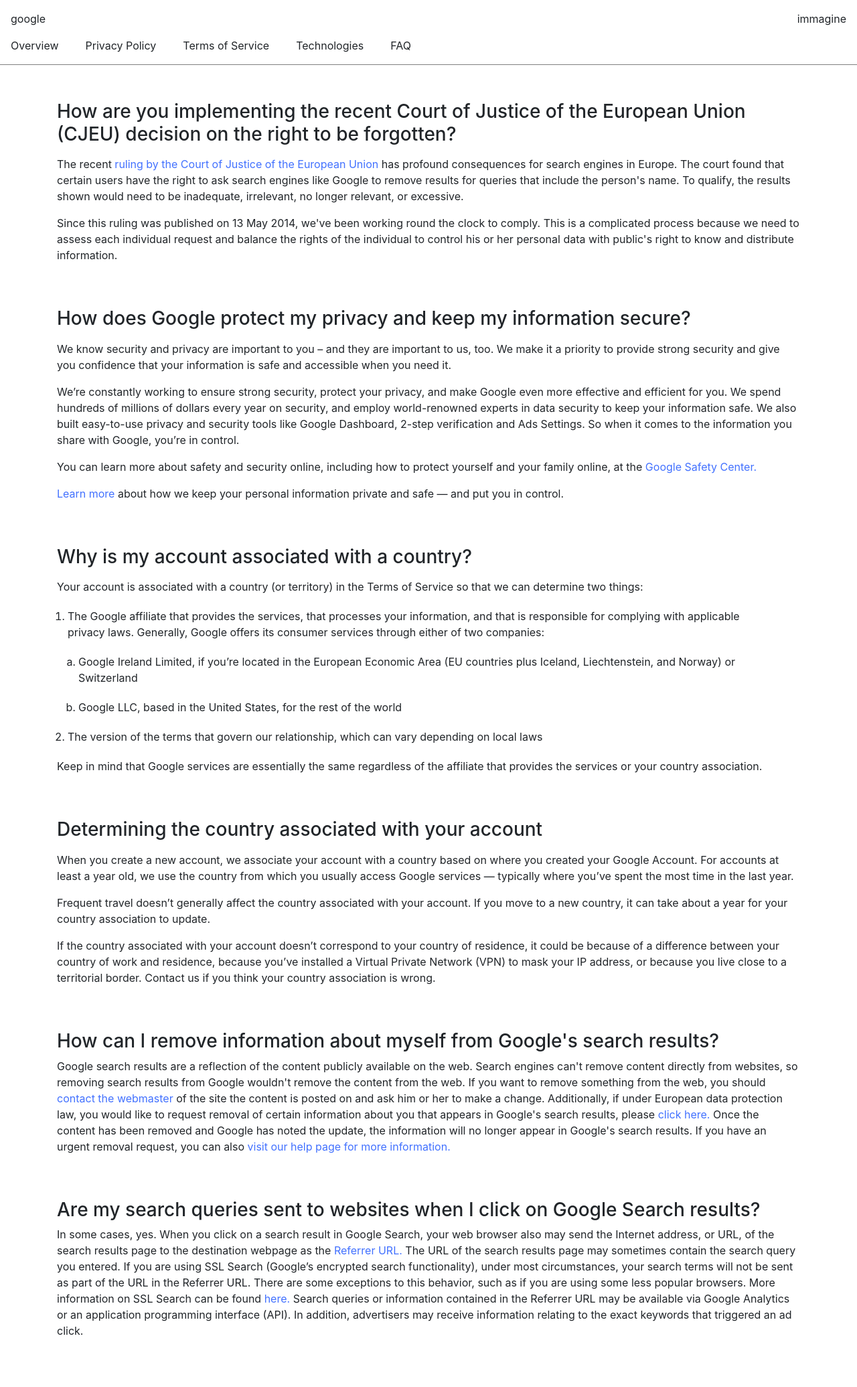
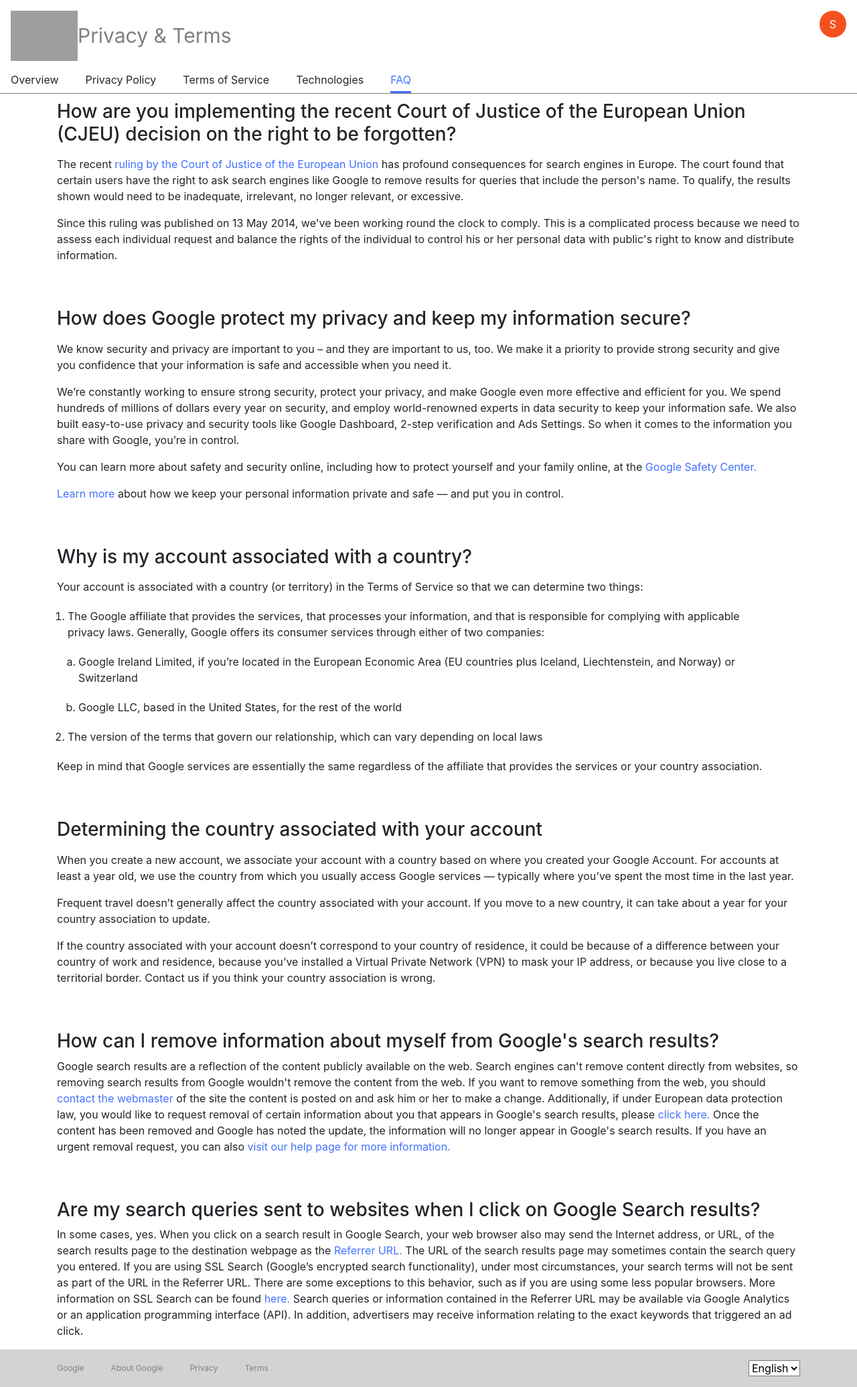
Before and after one commit to SebastianoMV/php-google-faq, a PHP site: page / in a window 1280 px wide. Shown: the whole page at 67% size. Before the commit the page ends 1993 px from the top, so only its background shows below. Run offline with PHP 8.4, Linux system fonts and the light colour scheme; grey boxes are pictures that could not be loaded.

Commit message:
Fine layout

```diff
--- a/index.php
+++ b/index.php
@@ -67,16 +67,21 @@ $db = [
 <body>
   <header>
     <div class="d-flex justify-content-between m-3 ">
-     <div>google</div>
-     <div>immagine</div>
+     <div class="d-flex align-items-center">
+       <img src="https://www.artandmusicstudios.com/wp-content/uploads/2020/01/google-logo-png-hd-11.png" alt="logo">
+       <span>Privacy & Terms</span>
+      </div>
+     <div class="circle d-flex align-items-center justify-content-center">
+       S
+     </div>
     </div>
     <div class="d-flex justify-content-between mx-3 ">
-     <ul class="d-flex">
+     <ul>
        <li>Overview</li>
        <li>Privacy Policy</li>
        <li>Terms of Service</li>
        <li>Technologies</li>
-       <li>FAQ</li>
+       <li class="active">FAQ</li>
 
      </ul>
     </div>
@@ -97,6 +102,20 @@ $db = [
   </main>
 
   <footer>
+    <div class="container d-flex justify-content-between align-items-center py-3">
+      <ul>
+        <li>Google</li>
+        <li>About Google</li>
+        <li>Privacy</li>
+        <li>Terms</li>
+      </ul>
+      <div>
+        <select name="" id="">
+          <option value="0">English</option>
+          <option value="1">Italiano</option>
+        </select>
+      </div>
+    </div>
 
   </footer>
 </body>
--- a/style.css
+++ b/style.css
@@ -7,13 +7,41 @@ header{
   background-color: white;
 }
 
+header img{
+  width: 100px;
+}
+
+header span{
+  color: gray;
+  font-size: 30px;
+}
+
+.circle{
+  height: 40px;
+  width: 40px;
+  background-color: #f4511e;
+  border-radius: 50%;
+  color: white;
+}
+
 ul{
   list-style: none;
   padding-inline-start: 0px;
+  display: flex;
+  margin-bottom: 0 !important;
 }
 
 li{
   margin-right: 40px;
+}
+
+header ul li{
+  padding-bottom: 5px;
+}
+
+.active{
+  color: #4271ff;
+  border-bottom: 3px solid #4271ff;
 }
 
 main{
@@ -36,3 +64,12 @@ ol li{
   margin-bottom: 20px;
   margin-top: 20px;
 }
+
+footer{
+  background-color: lightgrey;
+}
+
+footer ul li{
+  color: gray;
+  font-size: 12px;
+}
```
